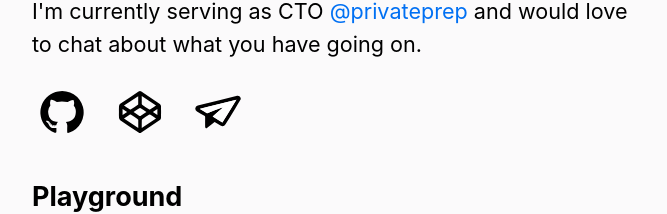
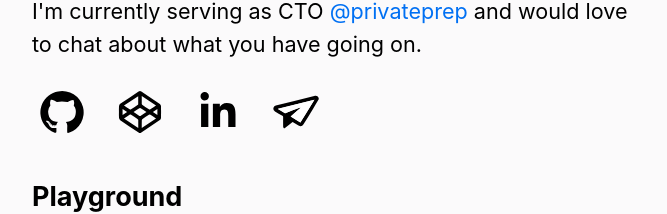
Before and after one commit to danielpowell4/blog, a Next.js app: page / in a window 1280 px wide. Shown: the part 424-638 px from the top of the page, without its empty margins (302-969 px from the left). Built offline with nearby package versions, Linux system fonts and the light colour scheme.

Commit message:
Adds linkedin

```diff
--- a/pages/index.js
+++ b/pages/index.js
@@ -37,6 +37,11 @@ export default function Home ({ allPostsData }) {
           <li className={homeStyles.socialLinks__item}>
             <a href="https://codepen.io/bloom-dan/">
               <Image src="/images/icons/codepen.svg" alt="CodePen Logo" width={60} height={60}/>
+            </a>
+          </li>
+          <li className={homeStyles.socialLinks__item} style={{ padding: 10 }}>
+            <a href="https://www.linkedin.com/in/daniel-powell-11a91b70/">
+              <Image src="/images/icons/linkedin.svg" alt="LinkedIn Logo" width={40} height={40}/>
             </a>
           </li>
           <li className={homeStyles.socialLinks__item}>
```
Also changed, not shown: public/images/icons/linkedin.svg (added).
